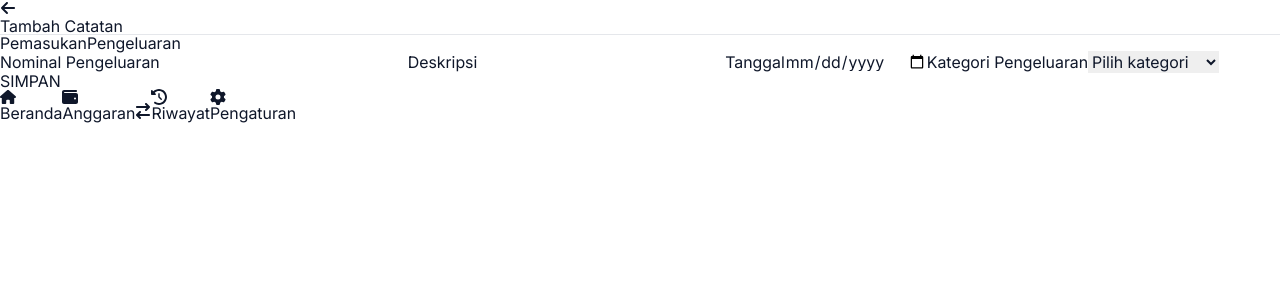
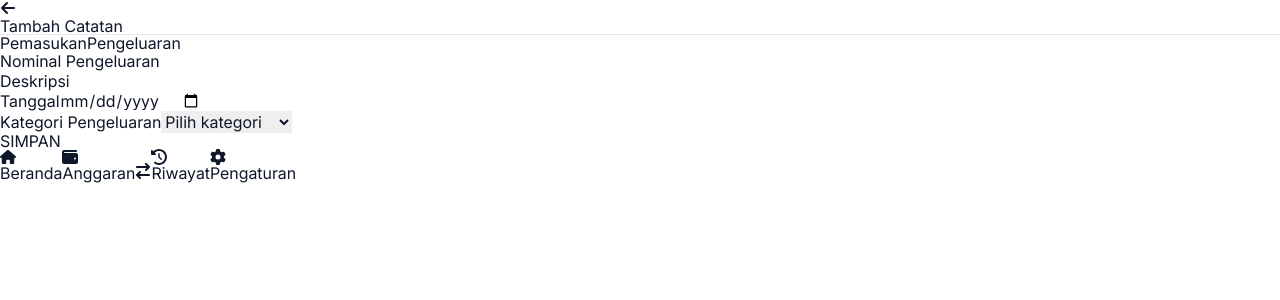
Before and after one commit to yusufsugiono/cashplan, a React (Vite) app: page /cashplan/transactions/new in a window 1280 px wide. Shown: the top 300 px of the page. Built offline with nearby package versions, Linux system fonts and the light colour scheme.

Commit message:
feat: implement dashboard page with transaction summary and reusable UI components

```diff
--- a/src/App.jsx
+++ b/src/App.jsx
@@ -1,3 +1,4 @@
+import { useEffect } from 'react';
 import { Route, Routes } from 'react-router-dom';
 
 import { ROUTES } from './constants/routes';
@@ -8,8 +9,22 @@ import BudgetingPage from './pages/BudgetingPage';
 import AddBudgetPage from './pages/AddBudgetPage';
 import EditBudgetPage from './pages/EditBudgetPage';
 import SettingsPage from './pages/SettingsPage';
+import { loadSettings } from './lib/storage';
 
 export default function App() {
+  // Terapkan tema yang tersimpan saat aplikasi pertama kali dimuat
+  useEffect(() => {
+    const settings = loadSettings();
+    const html = document.documentElement;
+    if (settings.theme === 'light') {
+      html.setAttribute('data-theme', 'light');
+    } else if (settings.theme === 'dark') {
+      html.setAttribute('data-theme', 'dark');
+    } else {
+      html.removeAttribute('data-theme');
+    }
+  }, []);
+
   return (
     <Routes>
       <Route path={ROUTES.HOME} element={<HomePage />} />
--- a/src/components/ui/Input.jsx
+++ b/src/components/ui/Input.jsx
@@ -1,5 +1,5 @@
 /**
- * Input — text input dengan label.
+ * Input — text input dengan label dan error message.
  *
  * Props:
  * - id: string, dipakai untuk menghubungkan label dan input (htmlFor/id)
@@ -8,11 +8,12 @@
  * - inputMode: string (opsional), hint keyboard untuk mobile (tel, numeric, dll.)
  * - value: string, nilai input saat ini (controlled)
  * - onChange: function, dipanggil saat nilai input berubah
+ * - error: string (opsional), pesan error jika validasi gagal
  */
-export default function Input({ id, label, type, inputMode = '', value = '', onChange }) {
+export default function Input({ id, label, type, inputMode = '', value = '', onChange, error = '' }) {
   return (
-    <>
-      <label className="text-sm block my-2" htmlFor={id}>
+    <div className="mb-5">
+      <label className="text-sm block mb-1" htmlFor={id}>
         {label}
       </label>
       <input
@@ -23,8 +24,11 @@ export default function Input({ id, label, type, inputMode = '', value = '', onC
         onChange={onChange}
         autoComplete="off"
         {...(inputMode && { inputMode })}
-        className="block mt-2 p-2 mb-5 w-full bg-[var(--color-bg)] border border-solid rounded-md h-[32px]"
+        className={`block w-full p-2 bg-[var(--color-bg)] border border-solid rounded-md h-[32px] focus:outline-none focus:border-[var(--color-ring)] ${
+          error ? 'border-red-500' : 'border-[var(--color-border)]'
+        }`}
       />
-    </>
+      {error && <p className="text-red-500 text-xs mt-1">{error}</p>}
+    </div>
   );
 }
--- a/src/components/ui/Select.jsx
+++ b/src/components/ui/Select.jsx
@@ -1,5 +1,5 @@
 /**
- * Select — dropdown select dengan label.
+ * Select — dropdown select dengan label dan error message.
  *
  * Props:
  * - id: string, dipakai untuk menghubungkan label dan select (htmlFor/id)
@@ -8,6 +8,7 @@
  * - value: string, nilai yang sedang dipilih (controlled)
  * - onChange: function, dipanggil saat pilihan berubah
  * - placeholder: string (opsional), teks default option yang disabled
+ * - error: string (opsional), pesan error jika validasi gagal
  */
 export default function Select({
   id = '',
@@ -16,10 +17,11 @@ export default function Select({
   value = '',
   onChange,
   placeholder = '',
+  error = '',
 }) {
   return (
-    <>
-      <label className="text-sm block my-2" htmlFor={id}>
+    <div className="mb-5">
+      <label className="text-sm block mb-1" htmlFor={id}>
         {label}
       </label>
       <select
@@ -27,7 +29,9 @@ export default function Select({
         name={id}
         value={value}
         onChange={onChange}
-        className="block mt-2 p-1 mb-5 w-full bg-[var(--color-bg)] border border-solid rounded-md h-[32px]"
+        className={`block w-full p-1 bg-[var(--color-bg)] border border-solid rounded-md h-[32px] focus:outline-none focus:border-[var(--color-ring)] ${
+          error ? 'border-red-500' : 'border-[var(--color-border)]'
+        }`}
       >
         {/* Default option sebagai placeholder — tidak bisa dipilih kembali setelah user memilih */}
         {placeholder && (
@@ -42,6 +46,7 @@ export default function Select({
           </option>
         ))}
       </select>
-    </>
+      {error && <p className="text-red-500 text-xs mt-1">{error}</p>}
+    </div>
   );
 }
--- a/src/features/transactions/CashflowForm.jsx
+++ b/src/features/transactions/CashflowForm.jsx
@@ -29,6 +29,8 @@ function validateForm(formData) {
     errors.amount = 'Nominal wajib diisi';
   } else if (isNaN(Number(formData.amount))) {
     errors.amount = 'Nominal harus berupa angka';
+  } else if (Number(formData.amount) <= 0) {
+    errors.amount = 'Nominal harus lebih besar dari 0';
   }
 
   if (!formData.description.trim()) {
@@ -138,8 +140,8 @@ export default function CashflowForm({ mode, onSaved }) {
         label={mode === 'EXPENSE' ? 'Nominal Pengeluaran' : 'Nominal Pemasukan'}
         value={formatThousand(formData.amount)}
         onChange={handleChange}
+        error={errors.amount}
       />
-      {errors.amount && <p className="text-red-500 text-xs -mt-4 mb-4">{errors.amount}</p>}
 
       <Input
         id="description"
@@ -147,13 +149,17 @@ export default function CashflowForm({ mode, onSaved }) {
         label="Deskripsi"
         value={formData.description}
         onChange={handleChange}
+        error={errors.description}
       />
-      {errors.description && (
-        <p className="text-red-500 text-xs -mt-4 mb-4">{errors.description}</p>
-      )}
 
-      <Input id="date" type="date" label="Tanggal" value={formData.date} onChange={handleChange} />
-      {errors.date && <p className="text-red-500 text-xs -mt-4 mb-4">{errors.date}</p>}
+      <Input
+        id="date"
+        type="date"
+        label="Tanggal"
+        value={formData.date}
+        onChange={handleChange}
+        error={errors.date}
+      />
 
       <Select
         id="category"
@@ -162,8 +168,8 @@ export default function CashflowForm({ mode, onSaved }) {
         value={formData.category}
         onChange={handleChange}
         placeholder="Pilih kategori"
+        error={errors.category}
       />
-      {errors.category && <p className="text-red-500 text-xs -mt-4 mb-4">{errors.category}</p>}
 
       <div className="p-2 bg-[var(--color-bg)] border-t border-[var(--color-border)]">
         <button
--- a/src/pages/HomePage.jsx
+++ b/src/pages/HomePage.jsx
@@ -10,11 +10,21 @@ import { formatDateID } from '../lib/date';
 // ─── Helpers ─────────────────────────────────────────────────────────────────
 
 /**
+ * Mengubah Date object ke format string YYYY-MM-DD local time.
+ */
+function toDateString(date) {
+  const year = date.getFullYear();
+  const month = String(date.getMonth() + 1).padStart(2, '0');
+  const day = String(date.getDate()).padStart(2, '0');
+  return `${year}-${month}-${day}`;
+}
+
+/**
  * Menghitung periode berdasarkan cycleStartDay.
  * Contoh: jika cycleStartDay = 1, maka periode = 1 bulan ini s/d 1 bulan depan.
  *
  * @param {number} cycleStartDay - Tanggal mulai siklus (1-28)
- * @returns {{ start: string, end: string }} Tanggal awal dan akhir periode (formatted)
+ * @returns {{ start: string, end: string, startRaw: string, endRaw: string }} Tanggal awal dan akhir periode
  */
 function calculatePeriod(cycleStartDay) {
   const today = new Date();
@@ -38,6 +48,8 @@ function calculatePeriod(cycleStartDay) {
   return {
     start: formatDateID(startDate.toISOString()),
     end: formatDateID(endDate.toISOString()),
+    startRaw: toDateString(startDate),
+    endRaw: toDateString(endDate),
   };
 }
 
@@ -67,12 +79,17 @@ export default function HomePage() {
   // Ambil semua transaksi dari localStorage
   const transactions = loadFromStorage(STORAGE_KEYS.TRANSACTIONS);
 
-  // Hitung total pemasukan dan pengeluaran dari data yang tersimpan
-  const totalIncome = transactions
+  // Filter transaksi yang masuk dalam periode siklus aktif
+  const transactionsThisPeriod = transactions.filter((t) => {
+    return t.date >= period.startRaw && t.date < period.endRaw;
+  });
+
+  // Hitung total pemasukan dan pengeluaran dari data periode ini
+  const totalIncome = transactionsThisPeriod
     .filter((t) => t.type === 'INCOME')
     .reduce((sum, t) => sum + t.amount, 0);
 
-  const totalExpense = transactions
+  const totalExpense = transactionsThisPeriod
     .filter((t) => t.type === 'EXPENSE')
     .reduce((sum, t) => sum + t.amount, 0);
 
```
